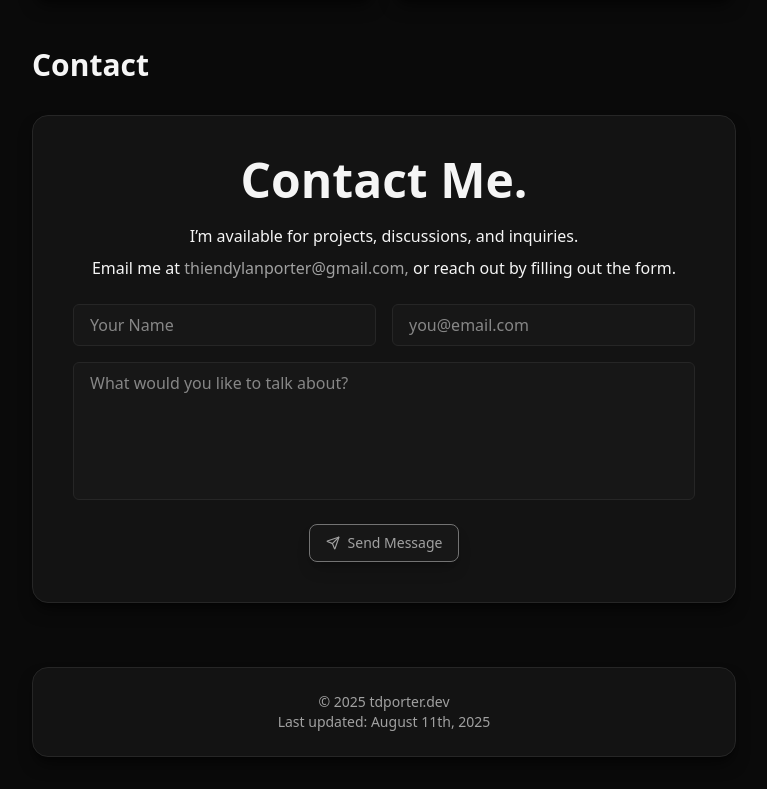
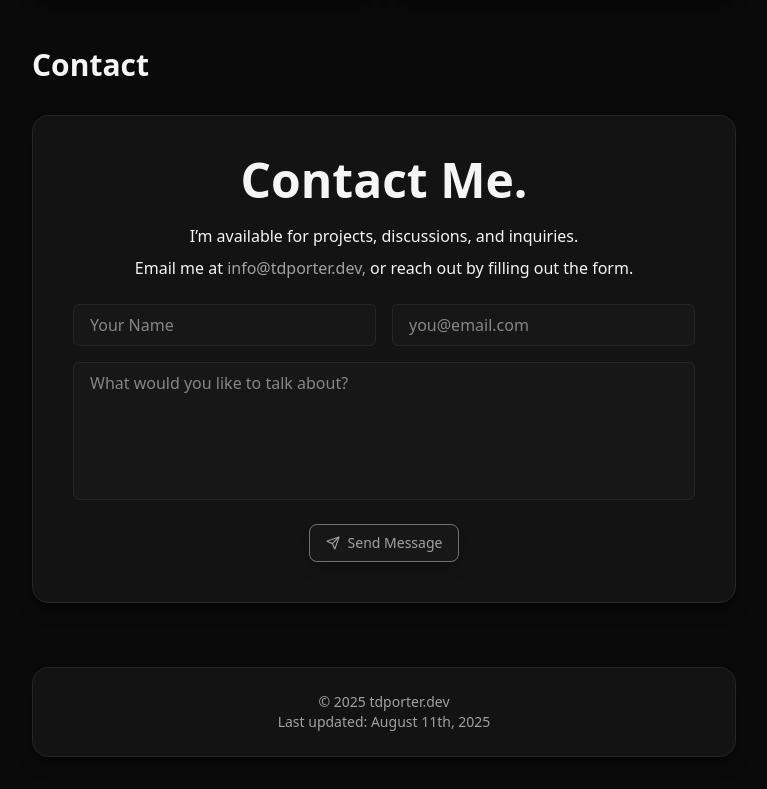
Before and after one commit to DylPorter/portfolio, a React (Vite) app: page / in a window 1280 px wide. Shown: the part 1454-2243 px from the top of the page, without its empty margins (256-1023 px from the left). Built offline with nearby package versions, Linux system fonts and the light colour scheme.

Commit message:
updated email, resume, and bug fix

```diff
--- a/src/App.tsx
+++ b/src/App.tsx
@@ -16,7 +16,7 @@ function App() {
   const [submitting, setSubmitting] = useState(false);
   const [submitted, setSubmitted] = useState(false);
 
-  const email = "thiendylanporter@gmail.com"
+  const email = "info@tdporter.dev"
 
   const toggleTheme = () => {
     setTheme((prev) => (prev === "dark" ? "light" : "dark"));
--- a/vite.config.ts
+++ b/vite.config.ts
@@ -5,5 +5,5 @@ import tailwindcss from '@tailwindcss/vite'
 // https://vite.dev/config/
 export default defineConfig({
   plugins: [react(), tailwindcss()],
-  base: "/portfolio/",
+  base: "./",
 })
```
Also changed, not shown: 1 other file (tests, documents, lock files or other folders).
